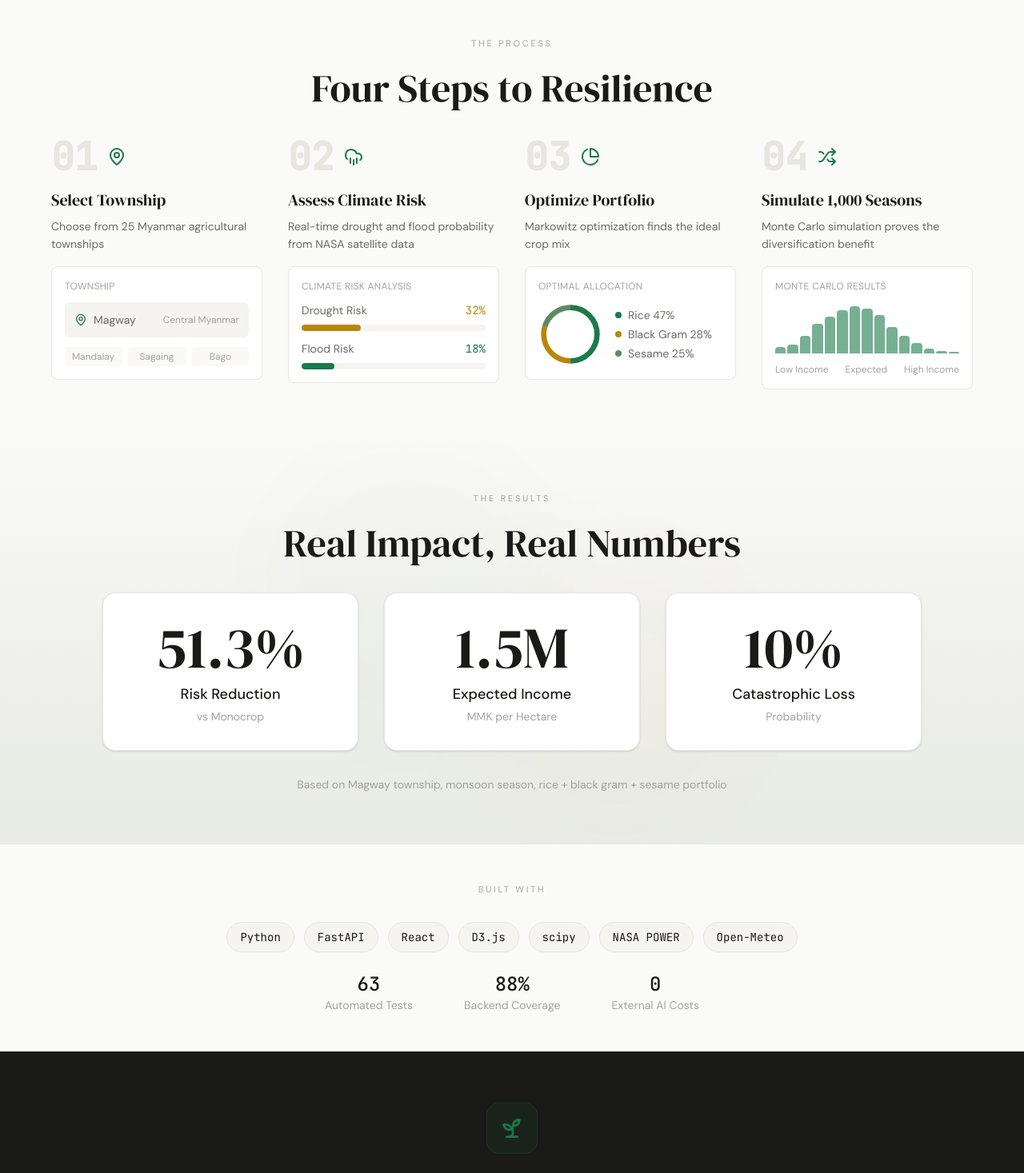
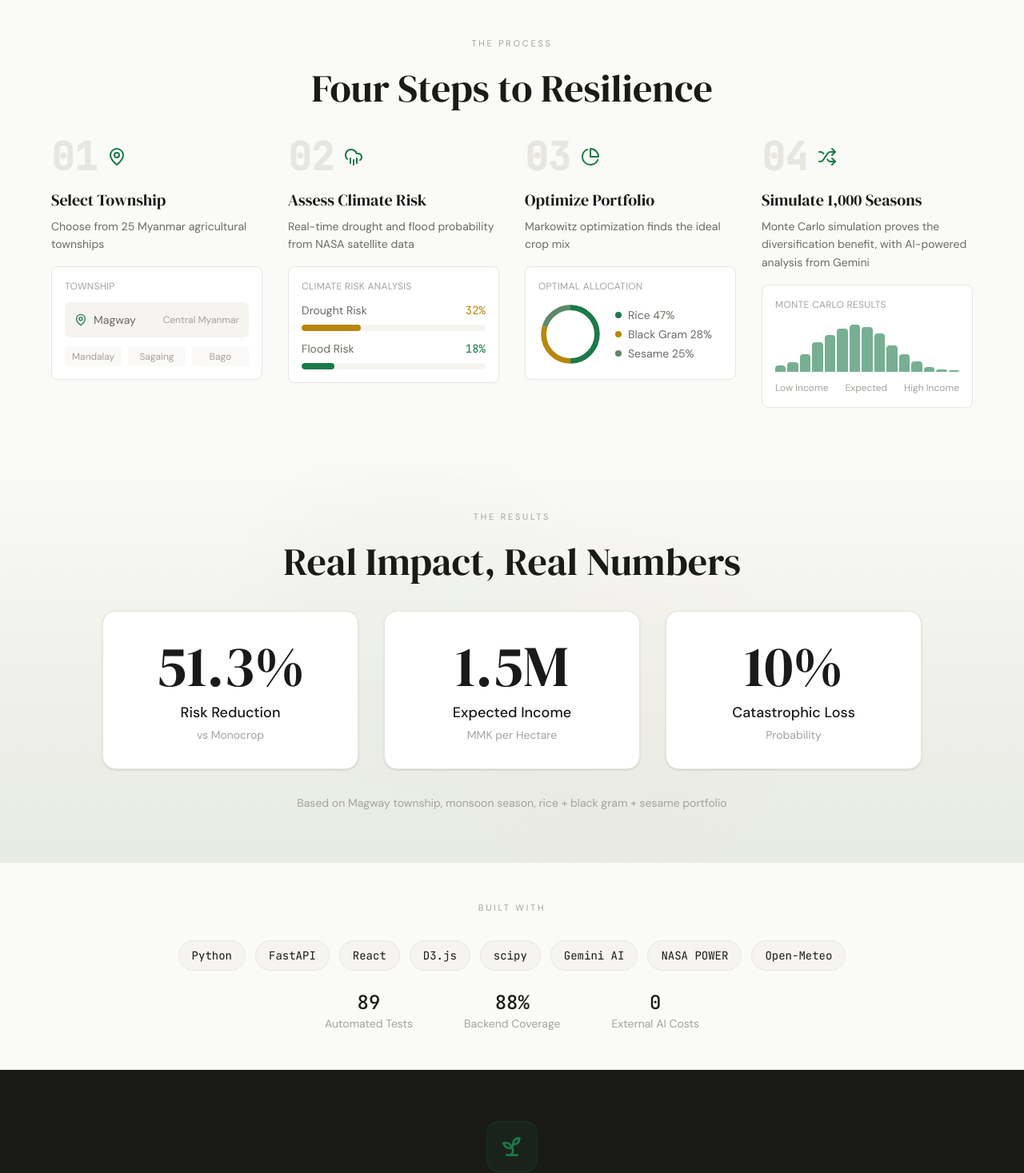
Before and after one commit to soneeee22000/CropFolio, a React (Vite) app in the folder frontend/: page / in a window 1280 px wide. Shown: the part 2794-4261 px from the top of the page at 80% size. Built offline with nearby package versions, Linux system fonts and the light colour scheme; no server answers.

Commit message:
docs: update all files for Phase 8 completion — 89 tests, Gemini AI, 10 endpoints

```diff
--- a/frontend/src/components/landing/how-it-works-section.tsx
+++ b/frontend/src/components/landing/how-it-works-section.tsx
@@ -137,7 +137,8 @@ const steps = [
   {
     number: "04",
     title: "Simulate 1,000 Seasons",
-    description: "Monte Carlo simulation proves the diversification benefit",
+    description:
+      "Monte Carlo simulation proves the diversification benefit, with AI-powered analysis from Gemini",
     icon: Shuffle,
     mockUI: (
       <div className="bg-surface-elevated border border-border rounded-lg p-4 space-y-3">
--- a/frontend/src/components/landing/tech-section.tsx
+++ b/frontend/src/components/landing/tech-section.tsx
@@ -6,12 +6,13 @@ const techStack = [
   { name: "React", category: "Frontend" },
   { name: "D3.js", category: "Visualization" },
   { name: "scipy", category: "Optimization" },
+  { name: "Gemini AI", category: "AI" },
   { name: "NASA POWER", category: "Data" },
   { name: "Open-Meteo", category: "Data" },
 ];
 
 const stats = [
-  { value: "63", label: "Automated Tests" },
+  { value: "89", label: "Automated Tests" },
   { value: "88%", label: "Backend Coverage" },
   { value: "0", label: "External AI Costs" },
 ];
```
Also changed, not shown: 5 other files (tests, documents, lock files or other folders).
